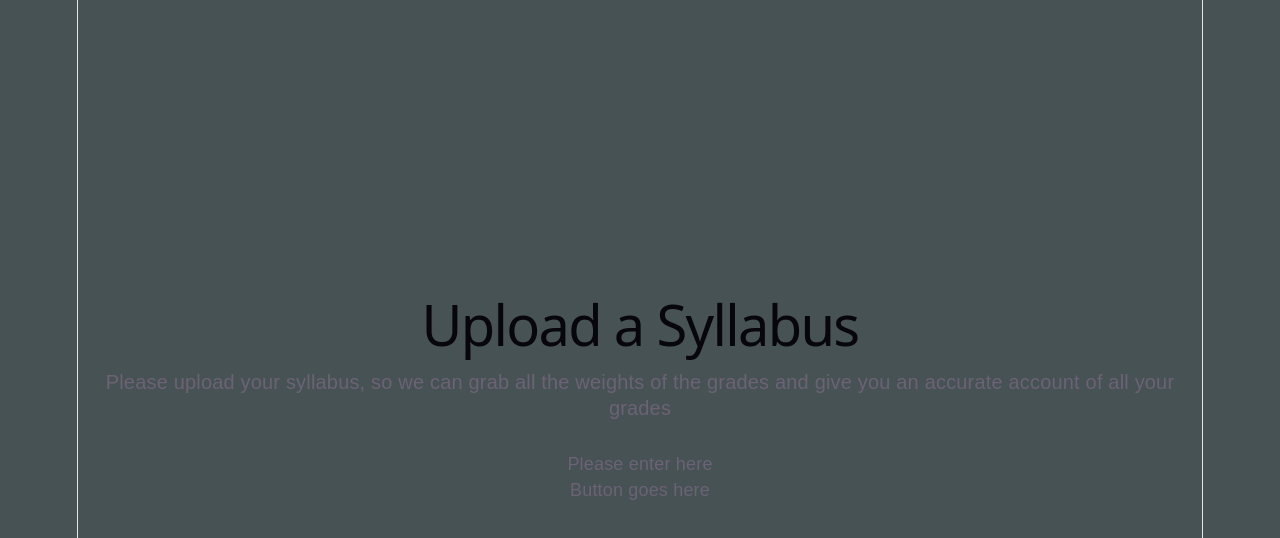
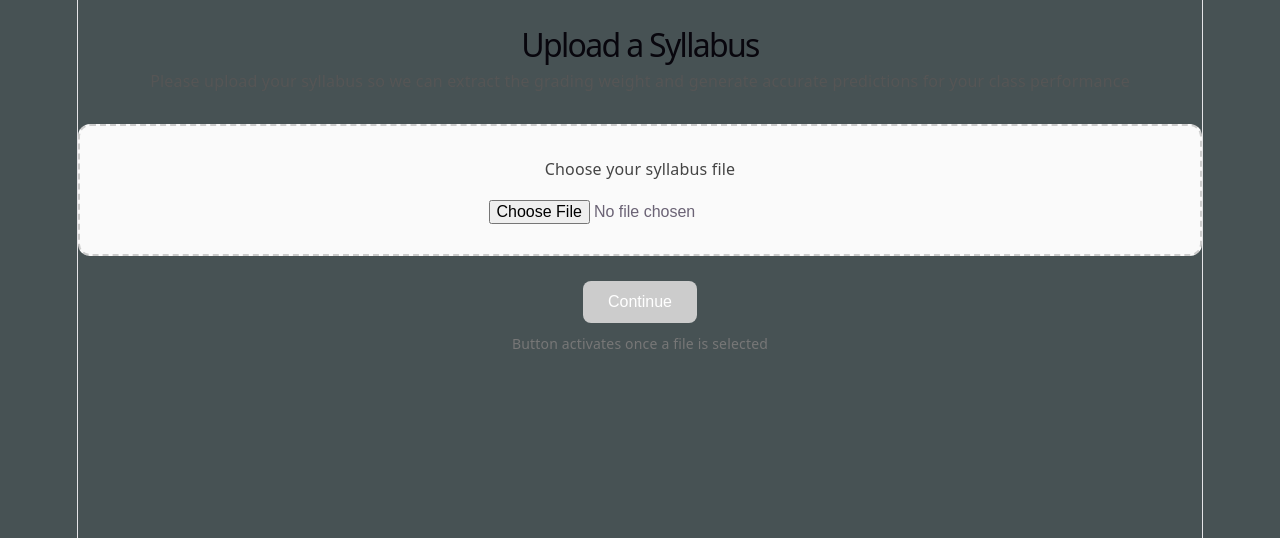
Before and after one commit to Spiderasasen/Student-helper, a React (Vite) app in the folder helper/: page /upload in a window 1280 px wide. Shown: the top 538 px of the page. Built offline with nearby package versions, Linux system fonts and the light colour scheme.

Commit message:
making Upload.jsx
got a style, now to fix it up

```diff
--- a/helper/src/pages/Upload.jsx
+++ b/helper/src/pages/Upload.jsx
@@ -3,28 +3,40 @@ import "../styles/upload.css"
 
 function Upload(){
     return(
-        <div className="home-container">
-
-            {/*title of the page*/}
-            <div className="home-title">
+        <div className="upload-conatiner">
+            {/*Title area*/}
+            <div className="upload-header">
                 <h1>Upload a Syllabus</h1>
-                <p className="title">Please upload your syllabus, so we can grab all the weights of the grades and give you an accurate account of all your grades</p>
+                {/*subheader*/}
+                <p className="upload-subtitle">
+                   Please upload your syllabus so we can extract the grading weight
+                    and generate accurate predictions for your class performance
+                </p>
             </div>
 
-            {/*upload area*/}
-            <div>
-                <div>
-                    <p>Please enter here</p>
+            {/*Upload area*/}
+            <div className="upload-area">
+
+                {/*uploading a file*/}
+                <div className="upload-box">
+                    <p className="upload-instructions">Choose your syllabus file</p>
+                    <input
+                        type="file"
+                        accept=".pdf,.doc,.docx,.txt"
+                        className="upload-input"
+                    />
                 </div>
 
-                {/*button to submit only if the file has been uploaded*/}
-                <div>
-                    <p>Button goes here</p>
+                {/*submit button*/}
+                <div className="upload-submit">
+                    <button className="upload-button" disabled>
+                        Continue
+                    </button>
+                    <p className="upload-note">Button activates once a file is selected</p>
                 </div>
             </div>
 
         </div>
-
     )
 }
 export default Upload;
--- a/helper/src/styles/upload.css
+++ b/helper/src/styles/upload.css
@@ -1,3 +1,68 @@
-p.title {
-    font-size: 15pt;
+.upload-container {
+    max-width: 600px;
+    margin: 0 auto;
+    padding: 40px 20px;
+    text-align: center;
 }
+
+.upload-header h1 {
+    font-size: 32px;
+    margin-bottom: 10px;
+}
+
+.upload-subtitle {
+    font-size: 16px;
+    color: #555;
+    margin-bottom: 30px;
+}
+
+.upload-area {
+    display: flex;
+    flex-direction: column;
+    gap: 25px;
+}
+
+.upload-box {
+    border: 2px dashed #ccc;
+    padding: 30px;
+    border-radius: 12px;
+    background-color: #fafafa;
+}
+
+.upload-instructions {
+    margin-bottom: 15px;
+    font-size: 16px;
+    color: #444;
+}
+
+.upload-input {
+    font-size: 16px;
+}
+
+.upload-submit {
+    display: flex;
+    flex-direction: column;
+    align-items: center;
+}
+
+.upload-button {
+    padding: 12px 25px;
+    font-size: 16px;
+    border: none;
+    border-radius: 8px;
+    background-color: #ccc;
+    color: white;
+    cursor: not-allowed;
+    transition: background-color 0.2s ease;
+}
+
+.upload-button.active {
+    background-color: #4CAF50;
+    cursor: pointer;
+}
+
+.upload-note {
+    margin-top: 8px;
+    font-size: 14px;
+    color: #777;
+}
```
